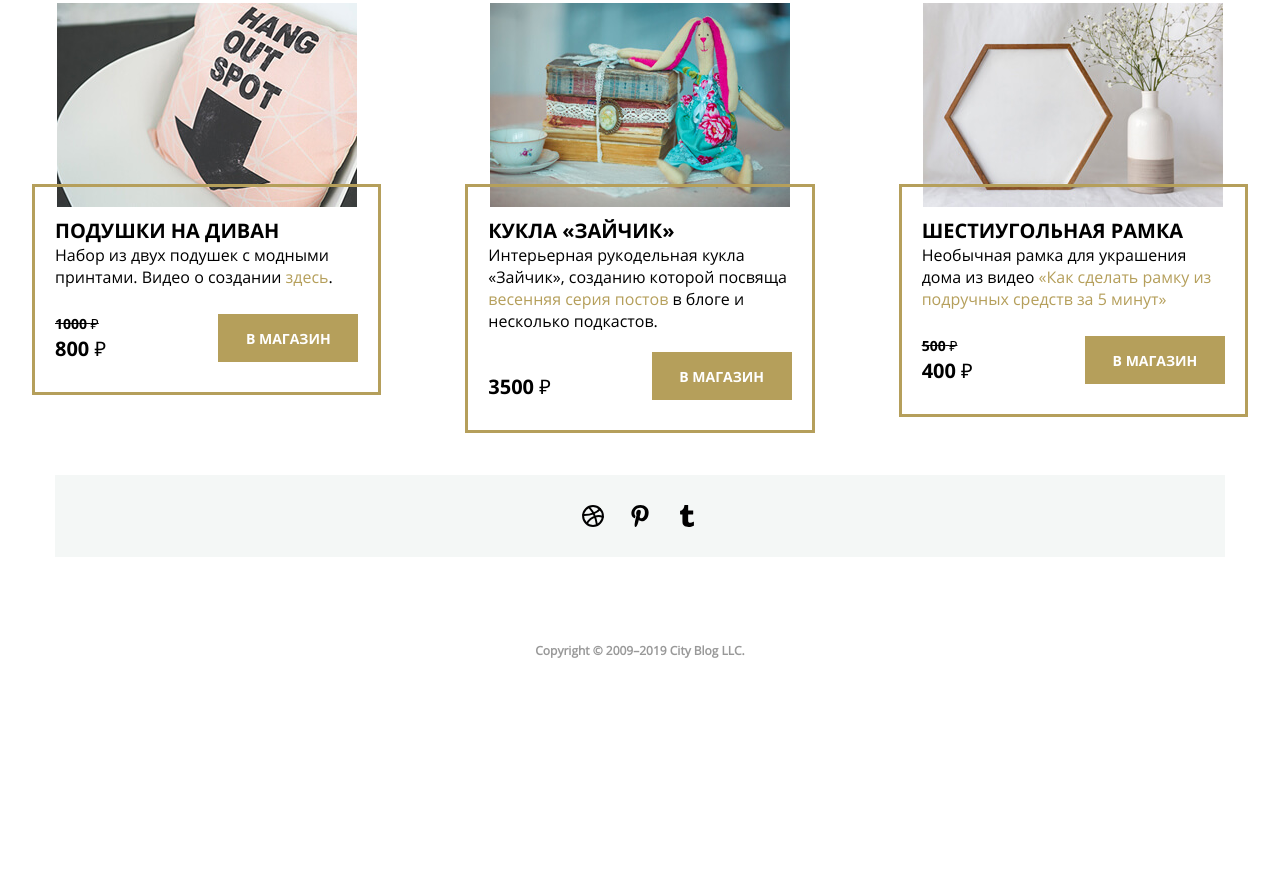
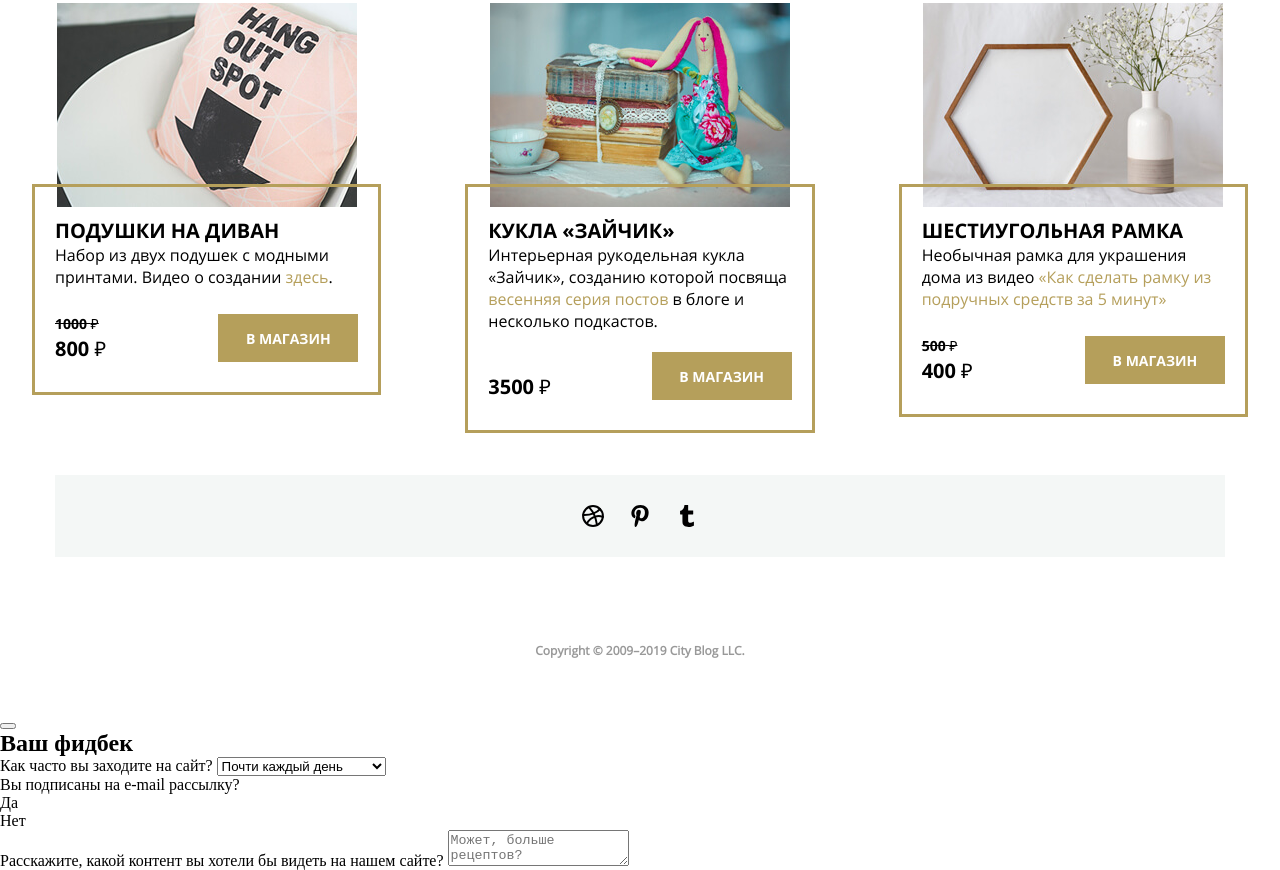
Before and after one commit to LyudmilaFyodorova/mq-diploma, a plain HTML site: page index.html in a window 1280 px wide. Shown: the part 3509-4379 px from the top of the page. Before the commit the page ends 4221 px from the top, so only its background shows below. Drawn offline with Linux system fonts and the light colour scheme; files whose address does not match are found by name.

Commit message:
Add files via upload

```diff
--- a/index.html
+++ b/index.html
@@ -1,11 +1,13 @@
 <!DOCTYPE html>
 <html lang="en">
+
 <head>
   <meta charset="UTF-8">
   <meta name="viewport" content="width=device-width, initial-scale=1.0">
   <title>Document</title>
 </head>
 <link rel="stylesheet" href="css/style.css">
+
 <body>
   <header class="header">
     <div class="header_wrp">
@@ -57,7 +59,7 @@
           </ul>
         </nav>
         <h3>
-        <a class="trend-name" href="#0">Сейчас в тренде: сад  на подоконнике</a>
+          <a class="trend-name" href="#0">Сейчас в тренде: сад на подоконнике</a>
         </h3>
       </div>
     </aricle>
@@ -71,7 +73,7 @@
           </ul>
         </nav>
         <h3>
-        <a class="trend-name" href="#0">сыры на красивых  картинках из интернета: какие они на вкус?</a>
+          <a class="trend-name" href="#0">сыры на красивых картинках из интернета: какие они на вкус?</a>
         </h3>
       </div>
     </aricle>
@@ -132,7 +134,8 @@
           <cite class="author">Неизвестный автор
           </cite>
           <div class="card-content">
-                <p>Итак, вы в Питере. Раннее утро. Лед с рек и каналов уже ушел, запущены фонтаны города… Музеи еще закрыты. Что посмотреть?</p>
+            <p>Итак, вы в Питере. Раннее утро. Лед с рек и каналов уже ушел, запущены фонтаны города… Музеи еще закрыты.
+              Что посмотреть?</p>
           </div>
         </div>
       </article>
@@ -157,7 +160,8 @@
           <cite class="author">Неизвестный автор
           </cite>
           <div class="card-content">
-                <p>Расскажем, какие упражнения выбрать и как сделать коврик для занятий йогой из того, что можно найти в шкафу.</p>
+            <p>Расскажем, какие упражнения выбрать и как сделать коврик для занятий йогой из того, что можно найти в
+              шкафу.</p>
           </div>
         </div>
       </article>
@@ -205,7 +209,8 @@
           <cite class="author">Неизвестный автор
           </cite>
           <div class="card-content">
-                <p>Узнаем основы проектирования новых пищевых и около-пищевых опытов, вскроем физику, химию и микробиологию еды.</p>
+            <p>Узнаем основы проектирования новых пищевых и около-пищевых опытов, вскроем физику, химию и микробиологию
+              еды.</p>
           </div>
         </div>
       </article>
@@ -233,12 +238,14 @@
           <cite class="author">Неизвестный автор
           </cite>
           <div class="card-content">
-                <p>Подушки для дивана целесообразнее заказать в съемных чехлах на молнии, если потребуется чистка подушек, проще снять чехлы, чем везти подушку в химчистку.</p>
+            <p>Подушки для дивана целесообразнее заказать в съемных чехлах на молнии, если потребуется чистка подушек,
+              проще снять чехлы, чем везти подушку в химчистку.</p>
           </div>
         </div>
       </article>
       <article class="card">
-            <img src="https://netology-code.github.io/html-2-diploma/sources/images/last-post6.jpg" class="thumb" alt="люди в горах">
+        <img src="https://netology-code.github.io/html-2-diploma/sources/images/last-post6.jpg" class="thumb"
+          alt="люди в горах">
         <div class="card-text">
           <nav class="card-tags">
             <ul class="card-tag-items">
@@ -258,7 +265,8 @@
           <cite class="author">Неизвестный автор
           </cite>
           <div class="card-content">
-                <p>Для начала нужно определиться, в каком формате пройдёт ваше путешествие. Это зависит от многих факторов, не только от ваших желаний и интересов.</p>
+            <p>Для начала нужно определиться, в каком формате пройдёт ваше путешествие. Это зависит от многих факторов,
+              не только от ваших желаний и интересов.</p>
           </div>
         </div>
       </article>
@@ -283,7 +291,8 @@
           <cite class="author">Неизвестный автор
           </cite>
           <div class="card-content">
-                <p>Узнаем основы проектирования новых пищевых и около-пищевых опытов, вскроем физику, химию и микробиологию еды.</p>
+            <p>Узнаем основы проектирования новых пищевых и около-пищевых опытов, вскроем физику, химию и микробиологию
+              еды.</p>
           </div>
         </div>
       </article>
@@ -454,7 +463,8 @@
         <div class="shop_text">
           <div class="shop_content_text">
             <h3 class="shop_item_title">Кукла «Зайчик»</h3>
-    <p>Интерьерная рукодельная кукла «Зайчик», созданию которой посвяща <a class="link_gold" href="#0">весенняя серия постов</a> в блоге и несколько подкастов.</p>
+            <p>Интерьерная рукодельная кукла «Зайчик», созданию которой посвяща <a class="link_gold" href="#0">весенняя
+                серия постов</a> в блоге и несколько подкастов.</p>
           </div>
 
           <div class="shop_item_footer">
@@ -468,15 +478,16 @@
           </div>
         </div>
       </div>
+    </article>
 
-</article>
     <article class="shop_item shop_item3">
       <div class="shop_item_content">
         <img src="img\shop-item-desk3.jpg" class="shop_pic" alt="шестиугольная рамка">
         <div class="shop_text">
           <div class="shop_content_text">
             <h3 class="shop_item_title">Шестиугольная рамка</h3>
-    <p>Необычная рамка для украшения дома из видео <a class="link_gold" href="#0">«Как сделать рамку из подручных средств за 5 минут»</a></p>
+            <p>Необычная рамка для украшения дома из видео <a class="link_gold" href="#0">«Как сделать рамку из
+                подручных средств за 5 минут»</a></p>
           </div>
 
           <div class="shop_item_footer">
@@ -520,5 +531,47 @@
       </h4>
     </div>
   </footer>
+
+  <div class="popup hidden">
+    <button class="close_button">
+      <span class="visually-hidden">close</span>
+    </button>
+    <div class="popup_content">
+<h2 class="popup_title">Ваш фидбек</h2>
+<div class="form-group">
+  <label class="select-group">
+  <span class="select-label">Как часто вы заходите на сайт?</span>
+  <select class="select">
+    <option value="">Почти каждый день</option>
+    <option value="">Раз в несколько дней</option>
+    <option value="">Раз в несколько недель</option>
+    <option value="">Несколько раз в год</option>
+  </select>
+</label>
+</div>
+
+  <div class="radio-groups">
+<span class="radio_title">Вы подписаны на e-mail рассылку?</span>
+  <div class="radio-btns">
+<div class="radio-group">
+  <input class="radio-btn visually-hidden" type="radio" name="radio-group" checked>
+<span class="radio-group-text">Да</span>
+  </div>
+  <div class="radio-group">
+    <input class="radio-btn visually-hidden" type="radio" name="radio-group">
+  <span class="radio-group-text">Нет</span>
+    </div>
+  </div>
+  </div>
+
+  <label class="input-group">
+    <span class="input-label">Расскажите, какой контент вы хотели бы видеть на нашем сайте?</span>
+    <textarea class="input_textarea" placeholder="Может, больше рецептов?" required></textarea>
+  </label>
+
+</div>
+</div>
+
 </body>
+
 </html>
```
Lines whose indentation alone changed are shown as unchanged.
